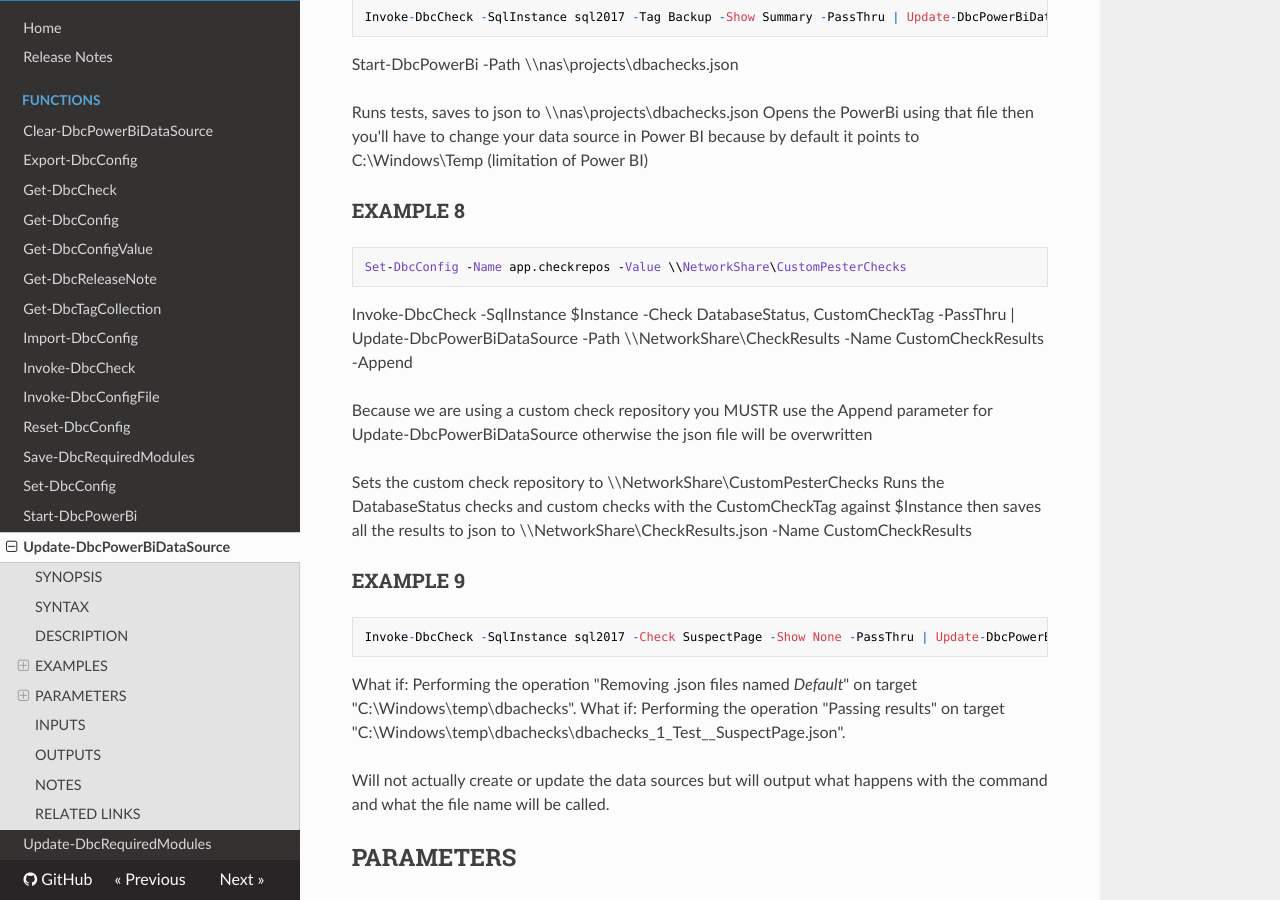
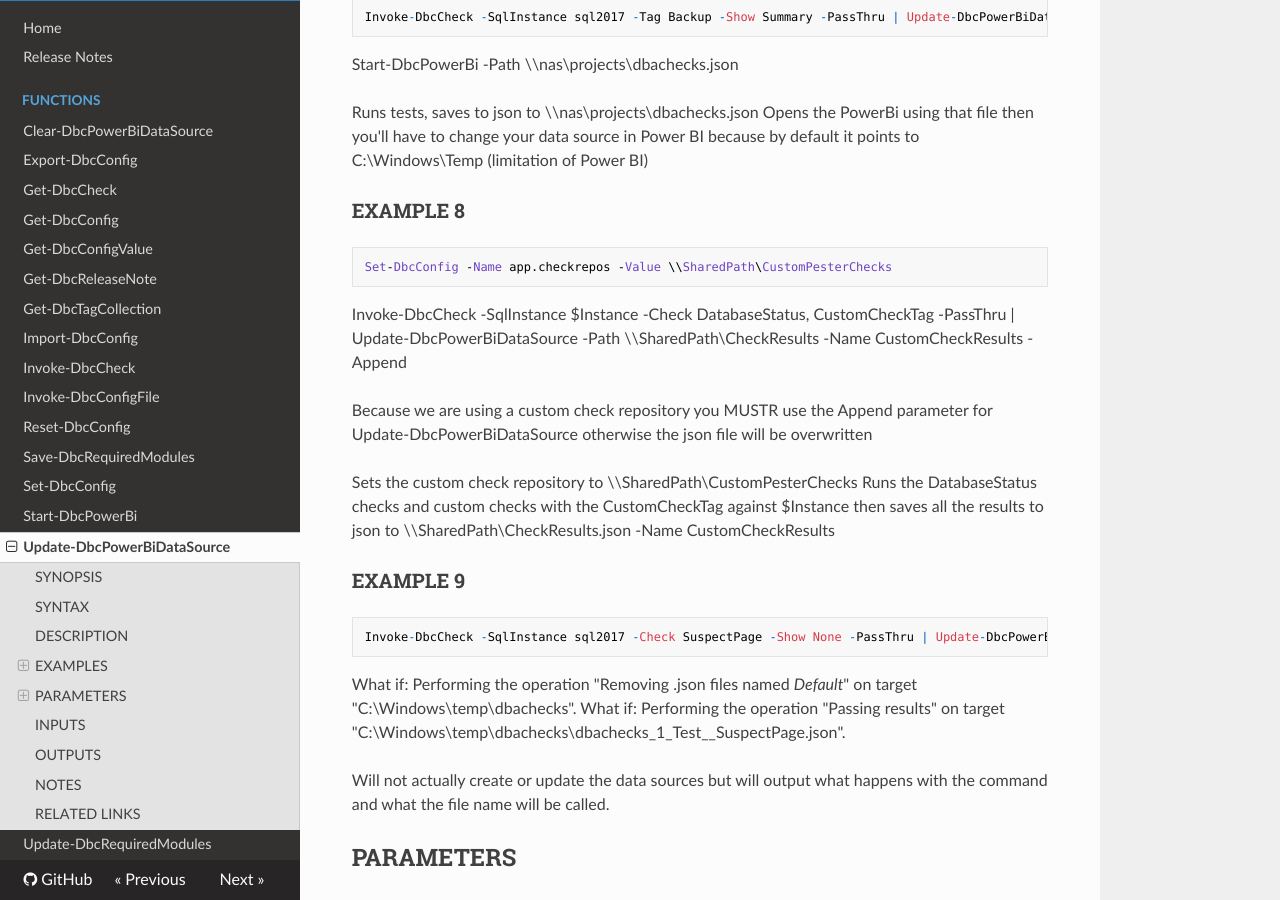
Before and after one commit to dataplat/dbachecks, an MkDocs documentation site: the page built from docs/functions/Update-DbcPowerBiDataSource.md, in a window 1280 px wide and 900 px high, scrolled down 1743 px. Built offline with MkDocs 1.6.1, drawn with Linux system fonts in a browser that asks for light colours; nearby versions of some CDN libraries; old or Windows-style settings are respelled for this version of MkDocs.

Commit message:
Ran gci -Recurse -File | Invoke-DbatoolsRenameHelper on the dbacheck repo

````diff
--- a/docs/functions/Update-DbcPowerBiDataSource.md
+++ b/docs/functions/Update-DbcPowerBiDataSource.md
@@ -80,17 +80,17 @@ points to C:\Windows\Temp (limitation of Power BI)
 
 ### EXAMPLE 8
 ```
-Set-DbcConfig -Name app.checkrepos -Value \\NetworkShare\CustomPesterChecks
+Set-DbcConfig -Name app.checkrepos -Value \\SharedPath\CustomPesterChecks
 ```
 
-Invoke-DbcCheck -SqlInstance $Instance -Check DatabaseStatus, CustomCheckTag -PassThru | Update-DbcPowerBiDataSource -Path \\\\NetworkShare\CheckResults -Name CustomCheckResults -Append
+Invoke-DbcCheck -SqlInstance $Instance -Check DatabaseStatus, CustomCheckTag -PassThru | Update-DbcPowerBiDataSource -Path \\\\SharedPath\CheckResults -Name CustomCheckResults -Append
 
 Because we are using a custom check repository you MUSTR use the Append parameter for Update-DbcPowerBiDataSource
 otherwise the json file will be overwritten
 
-Sets the custom check repository to \\\\NetworkShare\CustomPesterChecks
+Sets the custom check repository to \\\\SharedPath\CustomPesterChecks
 Runs the DatabaseStatus checks and custom checks with the CustomCheckTag against $Instance then saves all the results
-to json to \\\\NetworkShare\CheckResults.json -Name CustomCheckResults
+to json to \\\\SharedPath\CheckResults.json -Name CustomCheckResults
 
 ### EXAMPLE 9
 ```
````
Also changed, not shown: 9 other files.
